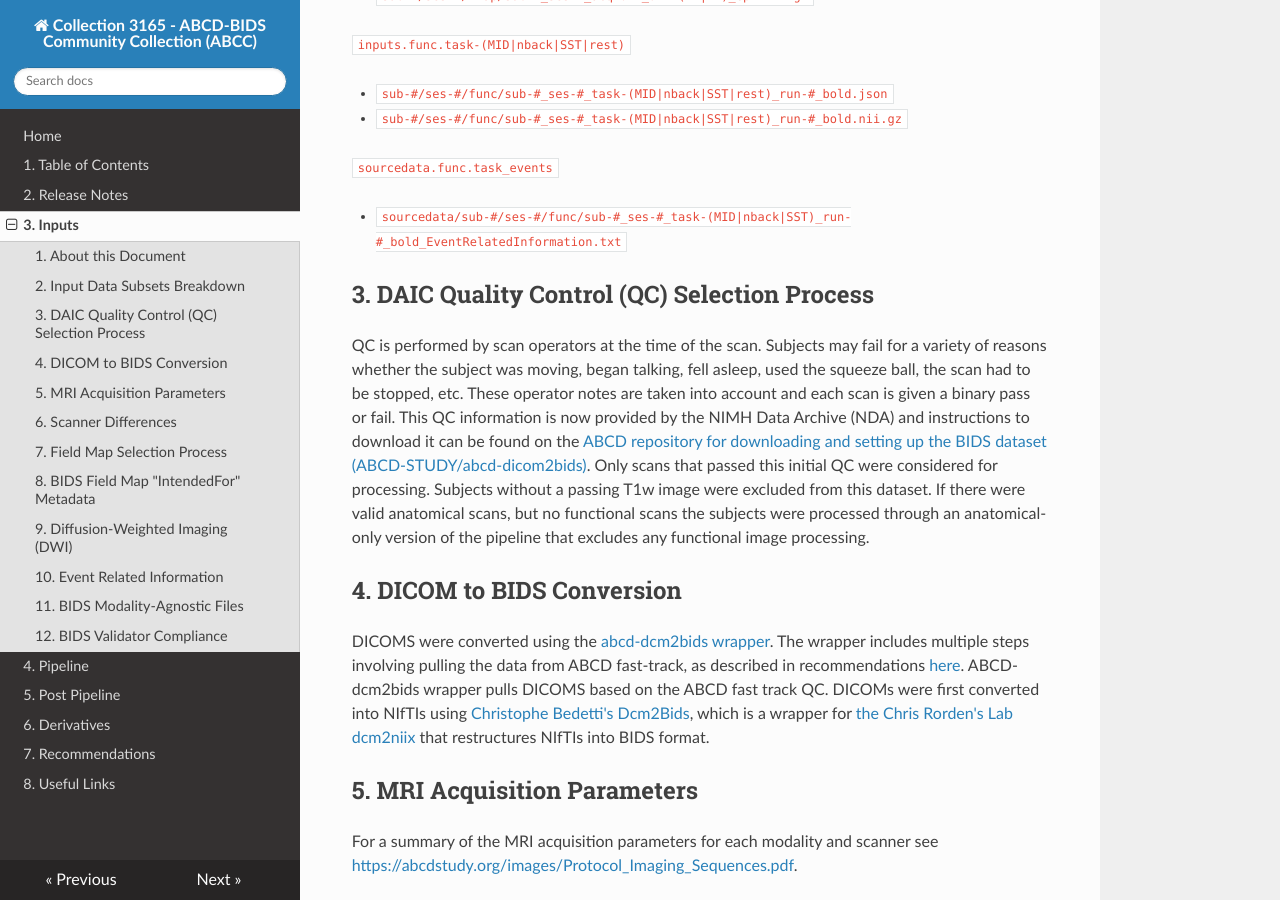
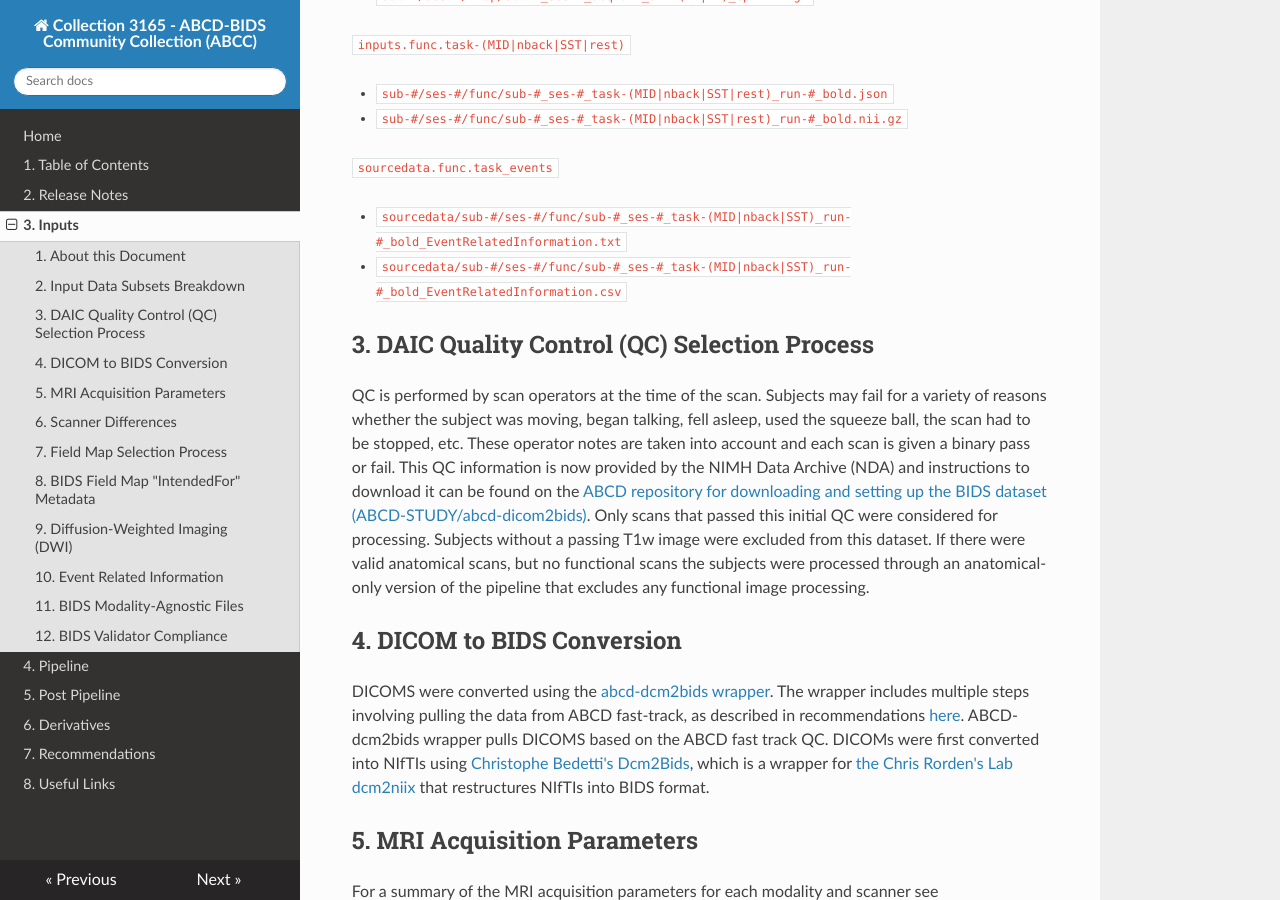
Before and after one commit to ABCD-STUDY/nda-abcd-collection-3165, an MkDocs documentation site: the page built from docs/inputs.md, in a window 1280 px wide and 900 px high, scrolled down 1048 px. Built offline with MkDocs 1.6.1, drawn with Linux system fonts in a browser that asks for light colours; nearby versions of some CDN libraries.

Commit message:
Made changes to input.md

```diff
--- a/docs/inputs.md
+++ b/docs/inputs.md
@@ -37,6 +37,7 @@ Sections 3 and onward of this document generally describe what each of the input
 `sourcedata.func.task_events`
 
 - `sourcedata/sub-#/ses-#/func/sub-#_ses-#_task-(MID|nback|SST)_run-#_bold_EventRelatedInformation.txt`
+-  `sourcedata/sub-#/ses-#/func/sub-#_ses-#_task-(MID|nback|SST)_run-#_bold_EventRelatedInformation.csv`
 
 ## 3. DAIC Quality Control (QC) Selection Process
 
```
